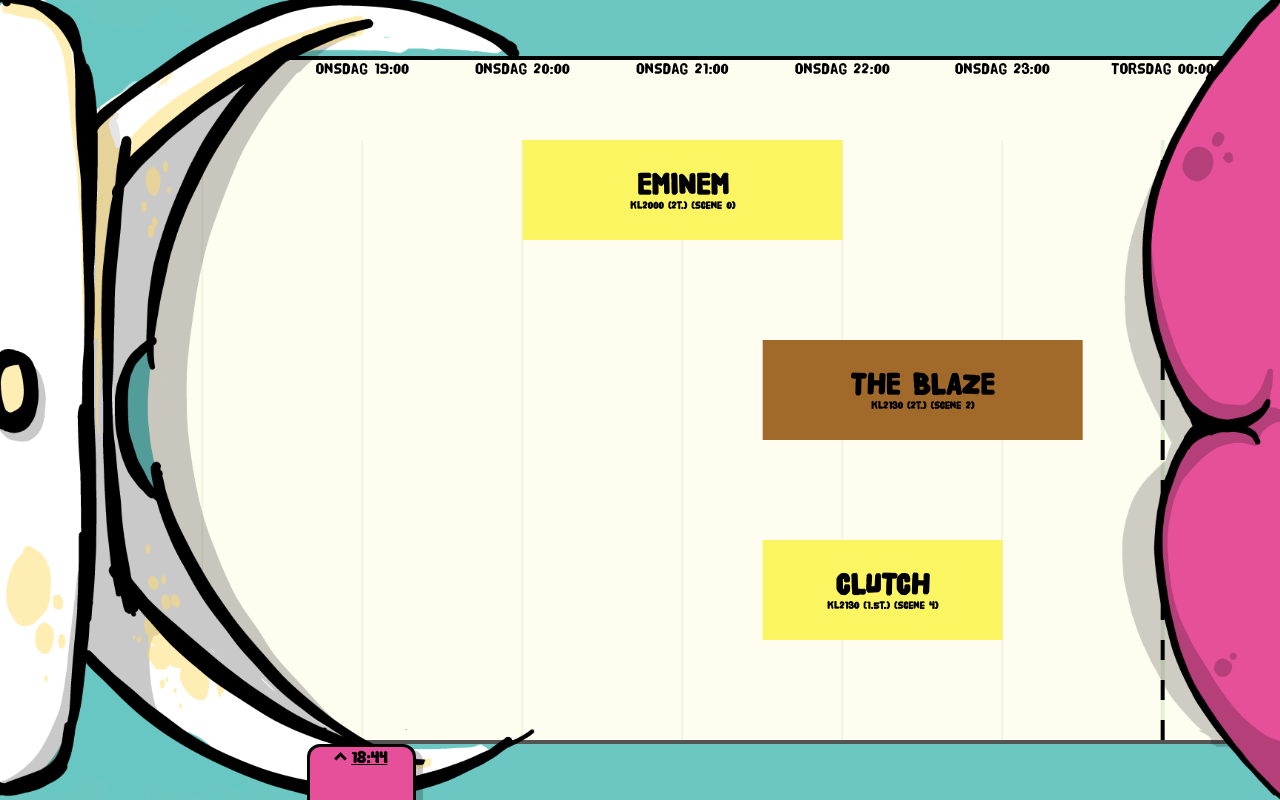
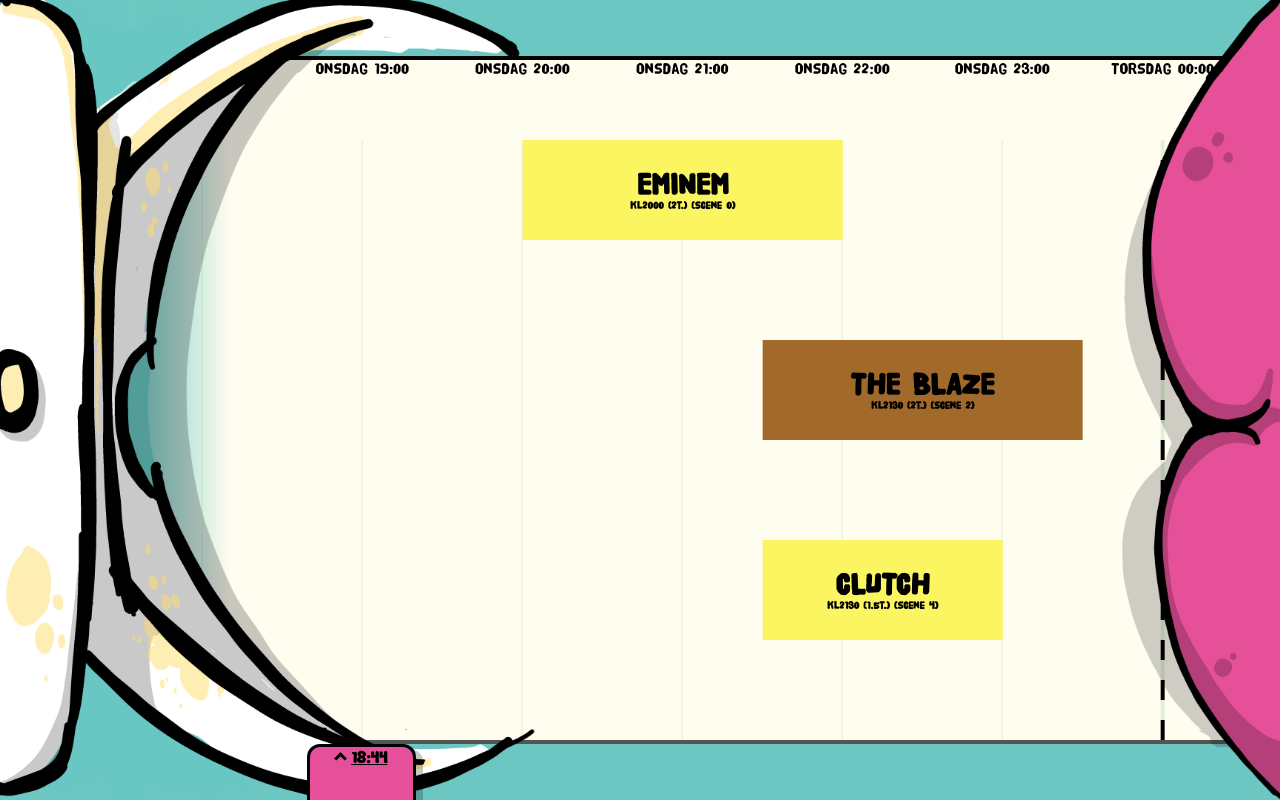
Before and after one commit to bejtrup/Debbie, a plain HTML site: page index.html in a window 1280 px wide. Drawn offline with nearby package versions, Linux system fonts and the light colour scheme.

Commit message:
gradient

```diff
--- a/css/landscape.scss
+++ b/css/landscape.scss
@@ -10,6 +10,15 @@
   top: 0;
   height: 100%;
   right: 0;
+}
+.programShadow{
+  position: fixed;
+      top: 0;
+      height: 100%;
+      width: 8vw;
+      left: 10vw;
+      z-index: 90;
+      background: linear-gradient(to right, #6cc8c2 0%,rgba(255,253,240,0) 100%);
 }
 .program{
   position: relative;
--- a/index.html
+++ b/index.html
@@ -80,6 +80,9 @@
   </div>
   <div id="landscape"  class="fullscreen landscape">
     <img src="img/can.png" class="can" alt="">
+    <div class="programShadow">
+
+    </div>
     <div class="program">
       <div id="day_0" class="day">
         <div class="hourWrapper">
```
Also changed, not shown: css/landscape.min.css.
